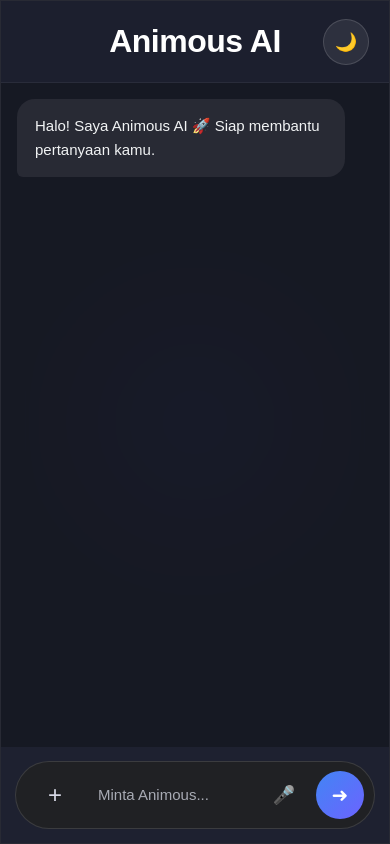
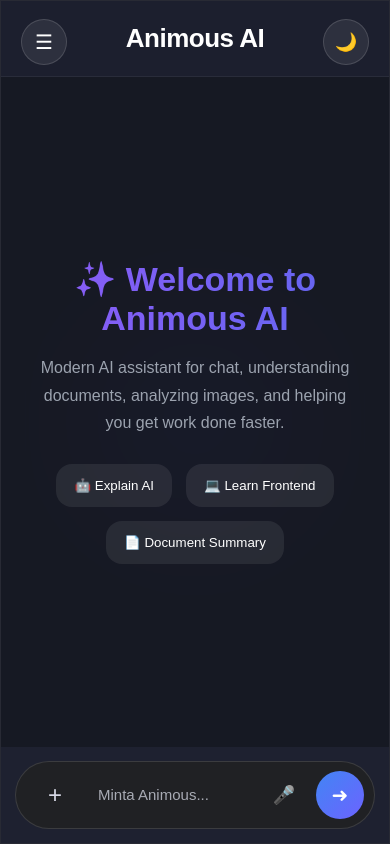
Before and after one commit to msalmanriza/animous-ai, a Flask app: page / in a window 390 px wide. Run offline with Flask 3, Linux system fonts and the light colour scheme; some libraries are stand-ins or nearby versions.

Commit message:
Improve chat UI and mobile experience

```diff
--- a/static/script.js
+++ b/static/script.js
@@ -5,7 +5,11 @@ let chats = [
     }
 ];
 
+let controller = null;
+let isGenerating = false;
+
 let activeChatIndex = 0;
+let stopTyping = false;
 
 function saveChats() {
     localStorage.setItem("animous_chats", JSON.stringify(chats));
@@ -50,12 +54,26 @@ function createChatTitle(text) {
     return title;
 }
 
+function formatFileSize(bytes) {
+    if (bytes < 1024) {
+        return bytes + " B";
+    }
+
+    if (bytes < 1024 * 1024) {
+        return (bytes / 1024).toFixed(1) + " KB";
+    }
+
+    return (bytes / (1024 * 1024)).toFixed(1) + " MB";
+}
+
 async function sendMessage() {
     const input = document.getElementById("message");
     const button = document.getElementById("send-btn");
+    const stopBtn = document.getElementById("stop-btn");
     const chatBox = document.getElementById("chat-box");
 
     const message = input.value.trim();
+    input.style.height = "auto";
 
     if (!message) return;
 
@@ -63,7 +81,10 @@ async function sendMessage() {
     const userMessage = document.createElement("div");
     userMessage.className = "message user";
 
-    if (selectedFile && selectedFile.type.startsWith("image/")) {
+    if (selectedFile) {
+    const fileSize = formatFileSize(selectedFile.size);
+
+    if (selectedFile.type.startsWith("image/")) {
         const imageUrl = URL.createObjectURL(selectedFile);
 
         userMessage.innerHTML = `
@@ -73,8 +94,27 @@ async function sendMessage() {
             <div>${message}</div>
         `;
     } else {
-        userMessage.innerText = message;
+        const fileIcon =
+            selectedFile.name.toLowerCase().endsWith(".pdf")
+            ? "📄"
+            : "📝";
+
+        userMessage.innerHTML = `
+            <div class="file-preview-card">
+                <div class="file-preview-icon">${fileIcon}</div>
+
+                <div class="file-preview-info">
+                    <strong>${selectedFile.name}</strong>
+                    <span>${fileSize}</span>
+                </div>
+            </div>
+
+            <div>${message}</div>
+        `;
     }
+} else {
+    userMessage.innerText = message;
+}
 
     chatBox.appendChild(userMessage);
 
@@ -110,6 +150,13 @@ async function sendMessage() {
 
     chatBox.appendChild(loading);
 
+    controller = new AbortController();
+    isGenerating = true;
+    stopTyping = false;
+
+    stopBtn.style.display = "block";
+    button.style.display = "none";
+
     // Auto scroll bawah
     chatBox.scrollTop = chatBox.scrollHeight;
 
@@ -122,6 +169,7 @@ async function sendMessage() {
         formData.append("message", message);
 
         response = await fetch("/upload", {
+        signal: controller.signal,
             method: "POST",
             body: formData
         });
@@ -130,6 +178,7 @@ async function sendMessage() {
         document.getElementById("file-input").value = "";
     } else {
         response = await fetch("/chat", {
+        signal: controller.signal,
             method: "POST",
             headers: {
                 "Content-Type": "application/json"
@@ -151,8 +200,11 @@ async function sendMessage() {
         let i = 0;
 
         while (i < text.length) {
+            if (stopTyping) {
+                break;
+            }
+
             element.innerHTML += text.charAt(i);
-
             i++;
 
             await new Promise(resolve => setTimeout(resolve, 10));
@@ -187,6 +239,11 @@ async function sendMessage() {
 
         console.error(error);
     }
+
+    isGenerating = false;
+
+    stopBtn.style.display = "none";
+    button.style.display = "flex";
 
     // Aktifkan lagi input
     input.disabled = false;
@@ -226,13 +283,19 @@ messageInput.addEventListener(
 function startVoiceInput() {
     const input = document.getElementById("message");
     const voiceBtn = document.getElementById("voice-btn");
+    const voiceStatus = document.getElementById("voice-status");
 
     const SpeechRecognition =
         window.SpeechRecognition ||
         window.webkitSpeechRecognition;
 
     if (!SpeechRecognition) {
-        alert("Browser kamu belum mendukung voice input.");
+        voiceStatus.innerText =
+            "Browser kamu belum mendukung voice input.";
+
+        voiceStatus.className =
+            "voice-status show error";
+
         return;
     }
 
@@ -245,6 +308,9 @@ function startVoiceInput() {
     voiceBtn.classList.add("listening");
     voiceBtn.innerText = "🎙️";
 
+    voiceStatus.innerText = "Mendengarkan...";
+    voiceStatus.className = "voice-status show";
+
     recognition.start();
 
     recognition.onresult = function(event) {
@@ -253,15 +319,27 @@ function startVoiceInput() {
 
         input.value = transcript;
         input.focus();
+
+        voiceStatus.innerText = "Suara berhasil dikenali.";
+        voiceStatus.className = "voice-status show";
     };
 
     recognition.onerror = function() {
-        alert("Voice input gagal. Coba izinkan akses microphone.");
+        voiceStatus.innerText =
+            "Voice input gagal. Izinkan akses microphone.";
+
+        voiceStatus.className =
+            "voice-status show error";
     };
 
     recognition.onend = function() {
         voiceBtn.classList.remove("listening");
         voiceBtn.innerText = "🎤";
+
+        setTimeout(function() {
+            voiceStatus.className = "voice-status";
+            voiceStatus.innerText = "";
+        }, 1800);
     };
 }
 
@@ -282,9 +360,26 @@ function renderChatHistory() {
     const history =
         document.getElementById("chat-history");
 
+    const searchInput =
+        document.getElementById("search-chat");
+
+    const keyword = searchInput
+        ? searchInput.value.toLowerCase()
+        : "";
+
     history.innerHTML = "";
 
     chats.forEach(function(chat, index) {
+
+        const chatTitle =
+            chat.title || "Chat Baru";
+
+        if (
+            keyword &&
+            !chatTitle.toLowerCase().includes(keyword)
+        ) {
+            return;
+        }
 
         const item =
             document.createElement("div");
@@ -294,16 +389,13 @@ function renderChatHistory() {
             ? "history-item active"
             : "history-item";
 
-        // CONTENT TITLE
         const content =
             document.createElement("div");
 
         content.className = "history-content";
 
-        content.innerText =
-            chat.title || "Chat Baru";
+        content.innerText = chatTitle;
 
-        // DELETE BUTTON
         const deleteBtn =
             document.createElement("button");
 
@@ -312,7 +404,6 @@ function renderChatHistory() {
 
         deleteBtn.innerHTML = "✕";
 
-        // DELETE CHAT
         deleteBtn.onclick = function(e) {
 
             e.stopPropagation();
@@ -341,7 +432,6 @@ function renderChatHistory() {
             renderActiveChat();
         };
 
-        // CLICK CHAT
         item.onclick = function() {
 
             activeChatIndex = index;
@@ -365,11 +455,36 @@ function renderActiveChat() {
     const chatBox =
         document.getElementById("chat-box");
 
+    if (chats[activeChatIndex].messages.length === 0) {
+
     chatBox.innerHTML = `
-        <div class="message ai">
-            Halo! Saya Animous AI 🚀 Siap membantu pertanyaan kamu.
+        <div class="empty-state">
+            <h2>✨ Welcome to Animous AI</h2>
+
+            <p>
+                Modern AI assistant for chat, understanding documents, analyzing images, and helping you get work done faster.
+            </p>
+
+            <div class="empty-suggestions">
+
+                <button onclick="quickPrompt('Jelaskan AI secara sederhana')">
+                    🤖 Explain AI
+                </button>
+
+                <button onclick="quickPrompt('Buat roadmap belajar frontend developer')">
+                    💻 Learn Frontend
+                </button>
+
+                <button onclick="quickPrompt('Ringkas isi dokumen ini')">
+                    📄 Document Summary
+                </button>
+
+            </div>
         </div>
     `;
+
+    return;
+}
 
     chats[activeChatIndex].messages.forEach(function(msg) {
         const bubble =
@@ -599,3 +714,58 @@ function toggleExportMenu() {
     const menu = document.getElementById("export-menu");
     menu.classList.toggle("show");
 }
+
+const stopButton = document.getElementById("stop-btn");
+const sendButton = document.getElementById("send-btn");
+
+stopButton.onclick = function () {
+    stopTyping = true;
+
+    if (controller) {
+        controller.abort();
+    }
+
+    isGenerating = false;
+
+    stopButton.style.display = "none";
+    sendButton.style.display = "flex";
+};
+
+const searchChatInput =
+    document.getElementById("search-chat");
+
+if (searchChatInput) {
+    searchChatInput.addEventListener("input", function() {
+        renderChatHistory();
+    });
+}
+
+const autoResizeInput =
+    document.getElementById("message");
+
+if (autoResizeInput) {
+    autoResizeInput.addEventListener("input", function() {
+        this.style.height = "auto";
+        this.style.height = Math.min(this.scrollHeight, 140) + "px";
+    });
+}
+
+function quickPrompt(text) {
+
+    const input =
+        document.getElementById("message");
+
+    input.value = text;
+
+    input.focus();
+}
+
+function toggleSidebar() {
+    document.querySelector(".sidebar").classList.toggle("show");
+    document.getElementById("sidebar-overlay").classList.toggle("show");
+}
+
+function closeSidebar() {
+    document.querySelector(".sidebar").classList.remove("show");
+    document.getElementById("sidebar-overlay").classList.remove("show");
+}
--- a/static/style.css
+++ b/static/style.css
@@ -813,3 +813,306 @@ body.light-mode .export-menu button {
     background: #f1f3f4;
     color: #202124;
 }
+
+#stop-btn {
+    background: #ef4444;
+    color: white;
+    border: none;
+    border-radius: 12px;
+    padding: 10px 16px;
+    cursor: pointer;
+    font-weight: 600;
+    transition: 0.2s;
+}
+
+#stop-btn:hover {
+    opacity: 0.9;
+}
+
+.file-preview-card {
+    display: flex;
+    align-items: center;
+    gap: 12px;
+
+    background: rgba(255,255,255,0.14);
+
+    padding: 12px;
+    border-radius: 14px;
+
+    margin-bottom: 10px;
+
+    max-width: 320px;
+}
+
+.file-preview-icon {
+    width: 42px;
+    height: 42px;
+
+    display: flex;
+    align-items: center;
+    justify-content: center;
+
+    border-radius: 12px;
+
+    background: rgba(255,255,255,0.16);
+
+    font-size: 22px;
+}
+
+.file-preview-info {
+    display: flex;
+    flex-direction: column;
+    gap: 4px;
+
+    overflow: hidden;
+}
+
+.file-preview-info strong {
+    font-size: 14px;
+
+    white-space: nowrap;
+    overflow: hidden;
+    text-overflow: ellipsis;
+}
+
+.file-preview-info span {
+    font-size: 12px;
+    opacity: 0.75;
+}
+
+/* SIDEBAR SEARCH */
+
+.sidebar-search {
+    margin: 14px 0 12px;
+}
+
+#search-chat {
+    width: 100%;
+    padding: 12px 14px;
+
+    border-radius: 999px;
+    border: 1px solid rgba(255,255,255,0.1);
+
+    background: rgba(255,255,255,0.06);
+    color: white;
+
+    outline: none;
+    font-size: 14px;
+}
+
+#search-chat::placeholder {
+    color: rgba(255,255,255,0.5);
+}
+
+#search-chat:focus {
+    border-color: rgba(99,102,241,0.8);
+    background: rgba(255,255,255,0.1);
+}
+
+body.light-mode #search-chat {
+    background: #f1f3f4;
+    color: #202124;
+    border: 1px solid #dadce0;
+}
+
+body.light-mode #search-chat::placeholder {
+    color: #7a7f87;
+}
+
+/* TEXTAREA */
+textarea {
+    flex: 1;
+    min-height: 24px;
+    max-height: 140px;
+    resize: none;
+    overflow-y: auto;
+
+    border: none;
+    outline: none;
+
+    background: transparent;
+    color: white;
+
+    font-size: 16px;
+    line-height: 1.5;
+    font-family: inherit;
+}
+.empty-state {
+    margin: auto;
+
+    max-width: 650px;
+
+    text-align: center;
+
+    padding: 40px 20px;
+}
+
+.empty-state h2 {
+    font-size: 34px;
+    margin-bottom: 16px;
+
+    background: linear-gradient(
+        90deg,
+        #8b5cf6,
+        #6366f1
+    );
+
+    background-clip: text;
+    -webkit-background-clip: text;
+
+    color: transparent;
+    -webkit-text-fill-color: transparent;
+}
+
+.empty-state p {
+    color: #9ca3af;
+
+    line-height: 1.7;
+
+    margin-bottom: 28px;
+}
+
+.empty-suggestions {
+    display: flex;
+    gap: 14px;
+    flex-wrap: wrap;
+    justify-content: center;
+}
+
+.empty-suggestions button {
+    border: none;
+
+    padding: 14px 18px;
+
+    border-radius: 16px;
+
+    background: rgba(255,255,255,0.08);
+
+    color: white;
+
+    cursor: pointer;
+
+    transition: 0.25s ease;
+}
+
+.empty-suggestions button:hover {
+    transform: translateY(-2px);
+
+    background: rgba(255,255,255,0.14);
+}
+
+body.light-mode .empty-suggestions button {
+    background: #f1f3f4;
+    color: #202124;
+}
+
+#mobile-menu-btn {
+    display: none;
+
+    position: absolute;
+    left: 20px;
+    top: 18px;
+
+    width: 46px;
+    height: 46px;
+
+    border-radius: 50%;
+    border: 1px solid rgba(255,255,255,0.14);
+
+    background: rgba(255,255,255,0.08);
+    color: white;
+
+    font-size: 20px;
+
+    cursor: pointer;
+    z-index: 20;
+}
+
+/* SIDEBAR MOBILE */
+
+#sidebar-overlay {
+    display: none;
+}
+
+@media (max-width: 768px) {
+
+    #mobile-menu-btn {
+        display: flex;
+        align-items: center;
+        justify-content: center;
+    }
+
+    .sidebar {
+        position: fixed;
+        left: -280px;
+        top: 0;
+
+        width: 280px;
+        height: 100vh;
+
+        z-index: 1000;
+
+        transition: left 0.3s ease;
+    }
+
+    .sidebar.show {
+        left: 0;
+    }
+
+    #sidebar-overlay.show {
+        display: block;
+
+        position: fixed;
+        inset: 0;
+
+        background: rgba(0,0,0,0.45);
+
+        z-index: 900;
+    }
+
+    .container {
+        width: 100%;
+        max-width: 100%;
+        height: 100vh;
+
+        border-radius: 0;
+        margin: 0;
+    }
+
+    .chat-header h1 {
+        font-size: 26px;
+    }
+}
+
+body.light-mode #mobile-menu-btn {
+    background: #f1f3f4;
+    color: #111827;
+    border: 1px solid #dadce0;
+}
+
+@media (max-width: 768px) {
+    .sidebar {
+        transform: translateX(-100%);
+        left: 0;
+    }
+
+    .sidebar.show {
+        transform: translateX(0);
+    }
+}
+
+/*voice status*/
+.voice-status {
+    display: none;
+    padding: 8px 18px;
+    font-size: 14px;
+    color: #9ca3af;
+}
+
+.voice-status.show {
+    display: block;
+}
+
+.voice-status.error {
+    color: #ef4444;
+}
--- a/templates/index.html
+++ b/templates/index.html
@@ -46,8 +46,14 @@
             </button>
         </div>
 
+        <div class="sidebar-search">
+        <input
+            type="text"
+            id="search-chat"
+            placeholder="Cari chat...">
+        </div>
+
     </div>
-
         <div id="chat-history" class="chat-history">
             <div class="history-item active">
                 Chat Baru
@@ -56,7 +62,13 @@
 
     </div>
 
+    <div id="sidebar-overlay" onclick="closeSidebar()"></div>
+
     <div class="container">
+
+        <button id="mobile-menu-btn" onclick="toggleSidebar()">
+        ☰
+        </button>
 
         <div class="chat-header">
             <h1>Animous AI</h1>
@@ -75,6 +87,8 @@
             </p>
 
         </div>
+
+        <div id="voice-status" class="voice-status"></div>
 
         <div class="input-area">
 
@@ -106,6 +120,10 @@
             ➜
         </button>
 
+        <button id="stop-btn" style="display:none;">
+        Stop
+        </button>
+
     </div>
 
     </div>
```
